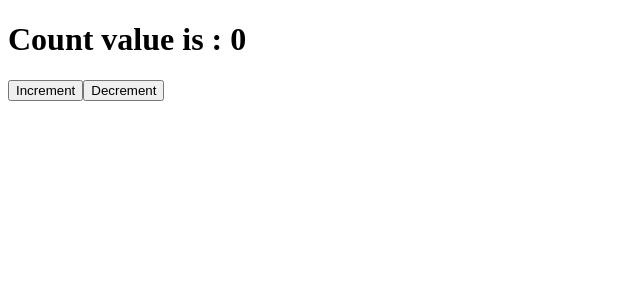
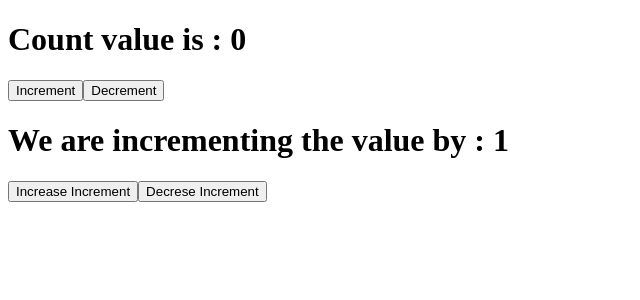
Before and after one commit to pavanuthsara/react-tutorial, a React (Vite) app in the folder reactproject1/: page / in a window 1280 px wide. Shown: the top 300 px of the page, without its empty margins (0-640 px from the left). Built offline with nearby package versions, Linux system fonts and the light colour scheme.

Commit message:
tutorial 24 : creating multiple states in react

```diff
--- a/reactproject1/src/components/Counter.jsx
+++ b/reactproject1/src/components/Counter.jsx
@@ -2,17 +2,28 @@
 
 export default function Counter() {
   const [count, setCount] = useState(0);
+  const [incrementBy, setIncrementBy] = useState(1);
   function handleIncrement() {
-    setCount(count + 1);
+    setCount(count + incrementBy);
   }
   function handleDecrement() {
-    setCount(count - 1);
+    setCount(count - incrementBy);
+  }
+  function increaseIncrement() {
+    setIncrementBy(incrementBy + 1);
+  }
+  function decreseIncrement() {
+    setIncrementBy(incrementBy - 1);
   }
   return (
     <div>
       <h1> Count value is : {count}</h1>
       <button onClick={handleIncrement}>Increment</button>
       <button onClick={handleDecrement}>Decrement</button>
+
+      <h1>We are incrementing the value by : {incrementBy}</h1>
+      <button onClick={increaseIncrement}>Increase Increment</button>
+      <button onClick={decreseIncrement}>Decrese Increment</button>
     </div>
   );
 }
```
